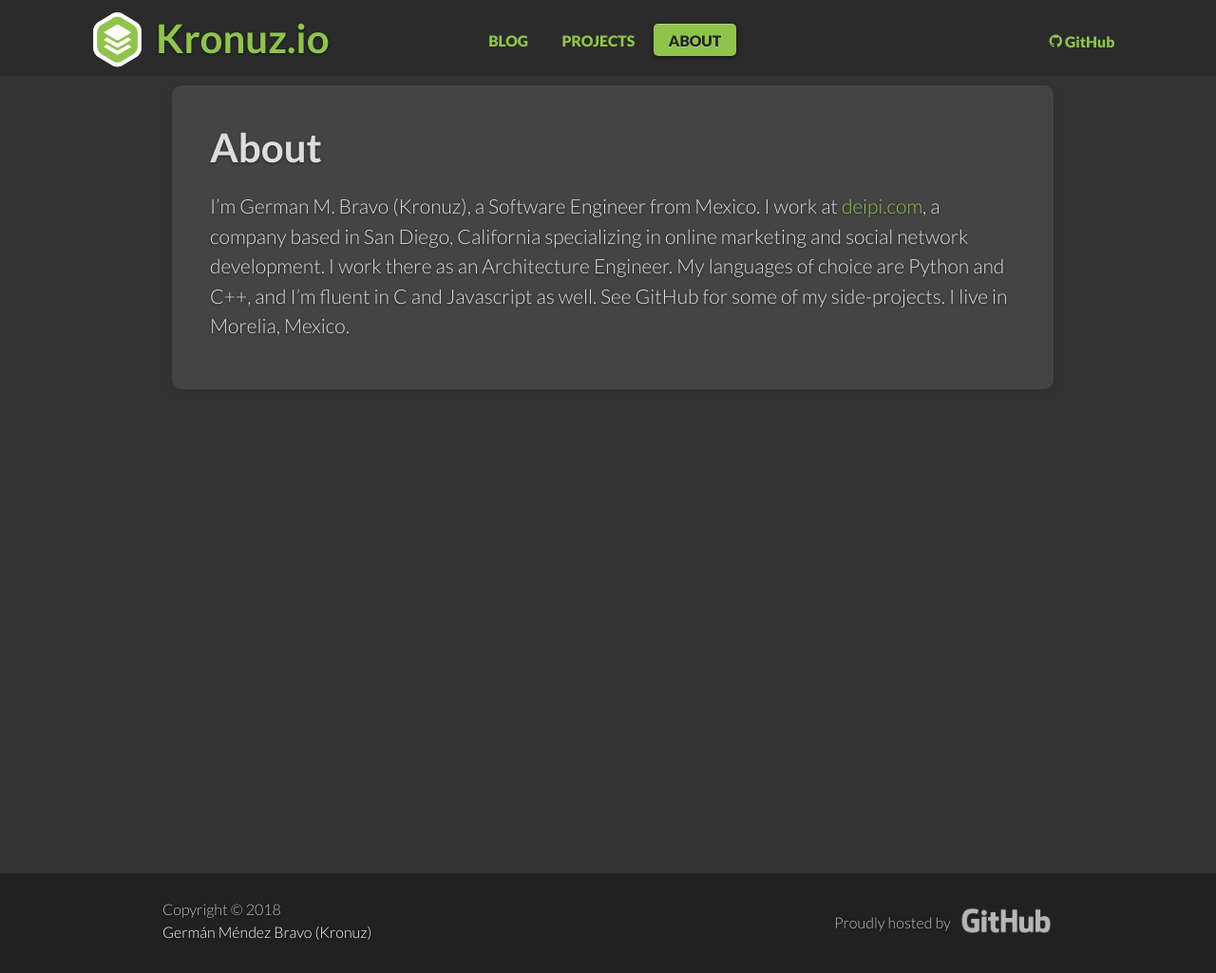
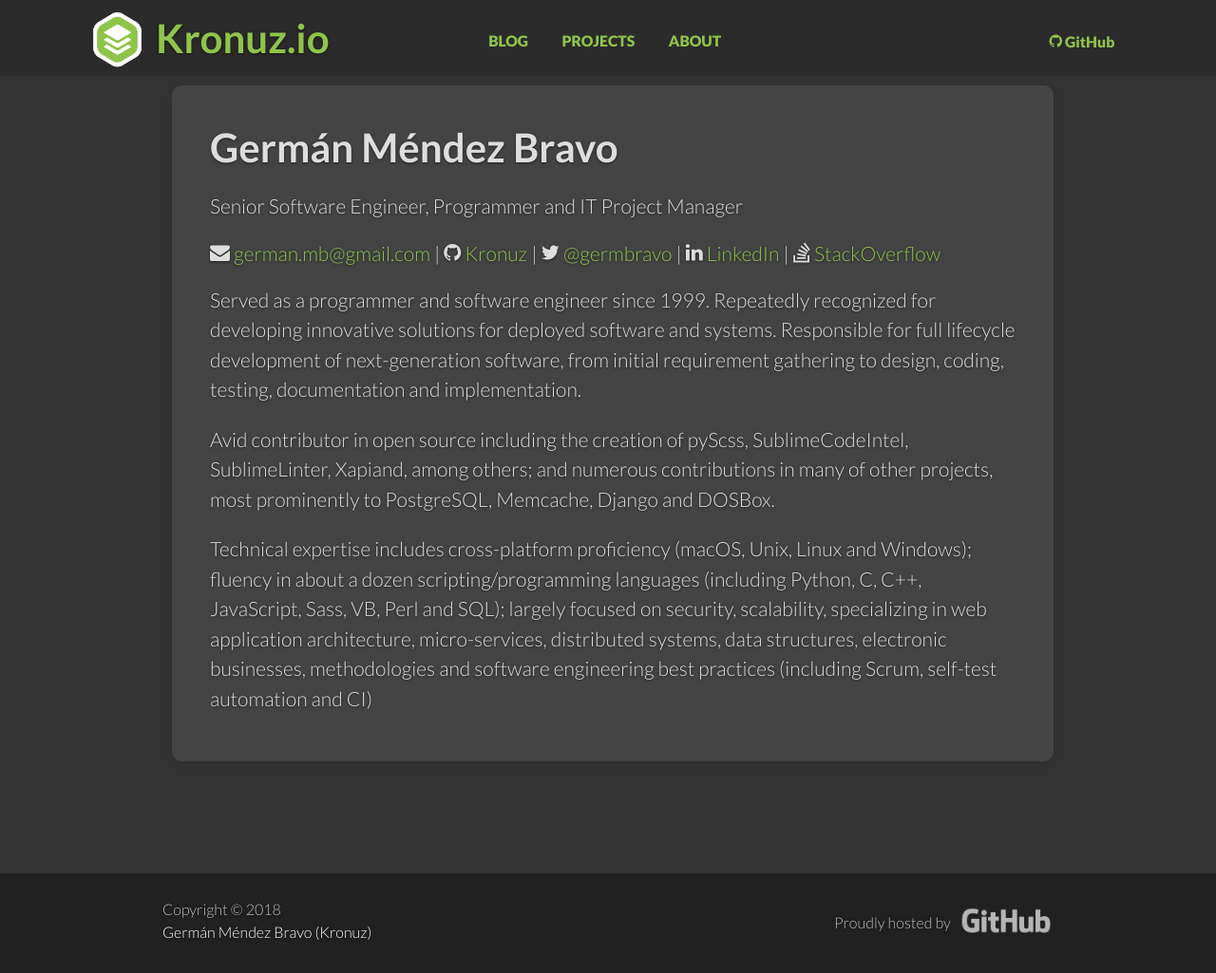
Before and after one commit to Kronuz/Kronuz.github.io, a Jekyll site: the page built from about.md, in a window 1280 px wide. Shown: the whole page at 95% size. Built offline with Jekyll 4.4.1, drawn with Linux system fonts in a browser that asks for light colours; comment, search, counter and statistics services are not loaded.

Commit message:
Updated about

```diff
--- a/about.md
+++ b/about.md
@@ -1,12 +1,25 @@
 ---
 layout: page
-title: About
-permalink: /about/
+title: Germán Méndez Bravo
 ---
 
-I'm German M. Bravo (Kronuz), a Software Engineer from Mexico. I work at
-[deipi.com](http://www.deipi.com/), a company based in San Diego, California
-specializing in online marketing and social network development. I work there as
-an Architecture Engineer. My languages of choice are Python and C++, and I'm
-fluent in C and Javascript as well. See GitHub for some of my side-projects. I
-live in Morelia, Mexico.
+Senior Software Engineer, Programmer and IT Project Manager
+
+<div id="webaddress">
+<i class="fa fa-envelope"></i> <a href="mailto:german.mb@gmail.com">german.mb@gmail.com</a>
+|
+<i class="fa fa-github"></i> <a href="http://github.com/Kronuz">Kronuz</a>
+|
+<i class="fa fa-twitter"></i> <a href="http://twitter.com/germbravo">@germbravo</a>
+|
+<i class="fa fa-linkedin"></i> <a href="https://www.linkedin.com/in/kronuz/">LinkedIn</a>
+|
+<i class="fa fa-stack-overflow"></i> <a href="https://stackoverflow.com/users/167522/kronuz">StackOverflow</a>
+</div>
+
+
+Served as a programmer and software engineer since 1999. Repeatedly recognized for developing innovative solutions for deployed software and systems. Responsible for full lifecycle development of next-generation software, from initial requirement gathering to design, coding, testing, documentation and implementation.
+
+Avid contributor in open source including the creation of pyScss, SublimeCodeIntel, SublimeLinter, Xapiand, among others; and numerous contributions in many of other projects, most prominently to PostgreSQL, Memcache, Django and DOSBox.
+
+Technical expertise includes cross-platform proficiency (macOS, Unix, Linux and Windows); fluency in about a dozen scripting/programming languages (including Python, C, C++, JavaScript, Sass, VB, Perl and SQL); largely focused on security, scalability, specializing in web application architecture, micro-services, distributed systems, data structures, electronic businesses, methodologies and software engineering best practices (including Scrum, self-test automation and CI)
```
Also changed, not shown: _data/nav.yml (deleted).
